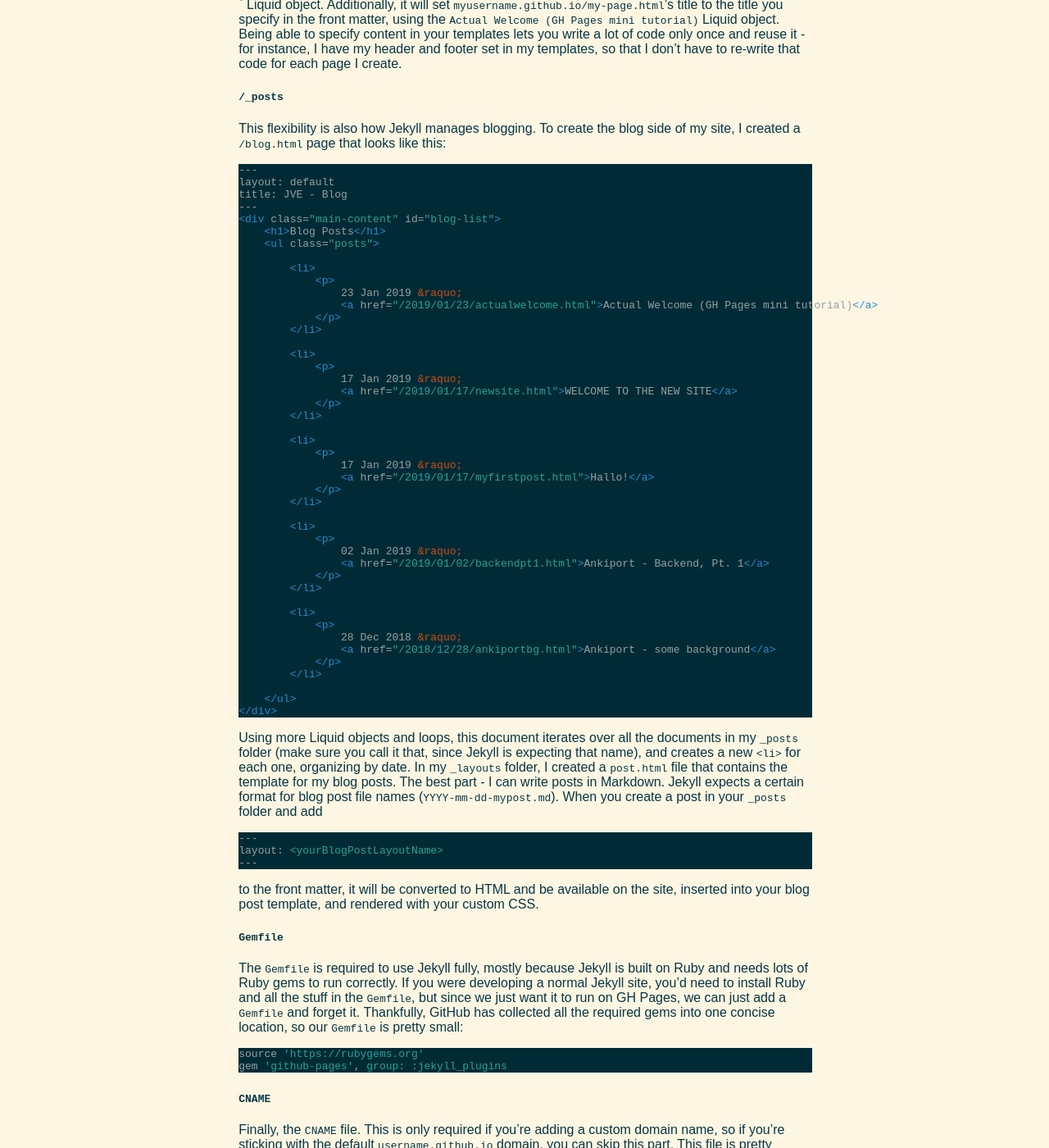
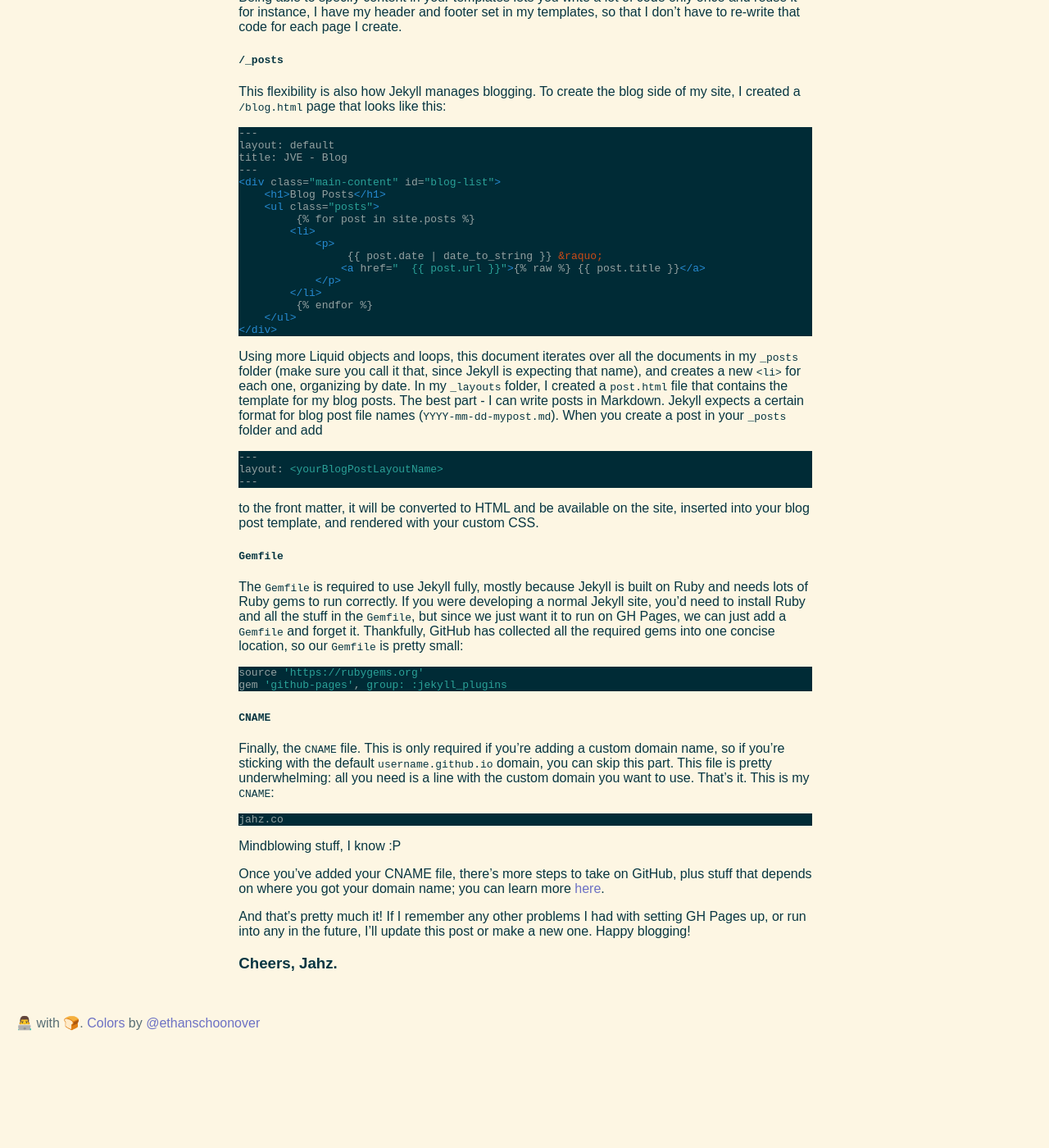
Before and after one commit to jahzielv/jahzielv.github.io, a Jekyll site: the page built from _posts/2019-01-23-actualwelcome.md, in a window 1280 px wide and 1400 px high, scrolled down 2550 px. Shown: the whole window at 82% size. Built offline with Jekyll 4.4.1, drawn with Linux system fonts in a browser that asks for light colours; after the commit the page ends 3830 px from its top, so only the background shows below that; some of the changed text lies outside the part shown.

Commit message:
getting rid of more liquid stuff

````diff
--- a/_posts/2019-01-23-actualwelcome.md
+++ b/_posts/2019-01-23-actualwelcome.md
@@ -39,7 +39,7 @@ The `_layouts` folder will hold the template HTML pages for Jekyll to use. Using
     </head>
     <body>
         <div id="content">
-            {{content}}
+            {% raw %} {{content}} {% endraw %}
         </div>
     </body>
 <html>
@@ -71,14 +71,14 @@ title: JVE - Blog
 <div class="main-content" id="blog-list">
     <h1>Blog Posts</h1>
     <ul class="posts">
-        {% for post in site.posts %}
+        {% raw %} {% for post in site.posts %}{% endraw %}
         <li>
             <p>
-                {{ post.date | date_to_string }} &raquo;
-                <a href="{{ post.url }}">{{ post.title }}</a>
+                {% raw %} {{ post.date | date_to_string }}{% endraw %} &raquo;
+                <a href=" {% raw %} {{ post.url }}">{% raw %} {{ post.title }}{% endraw %}</a>
             </p>
         </li>
-        {% endfor %}
+        {% raw %} {% endfor %}{% endraw %}
     </ul>
 </div>
 ```
````
